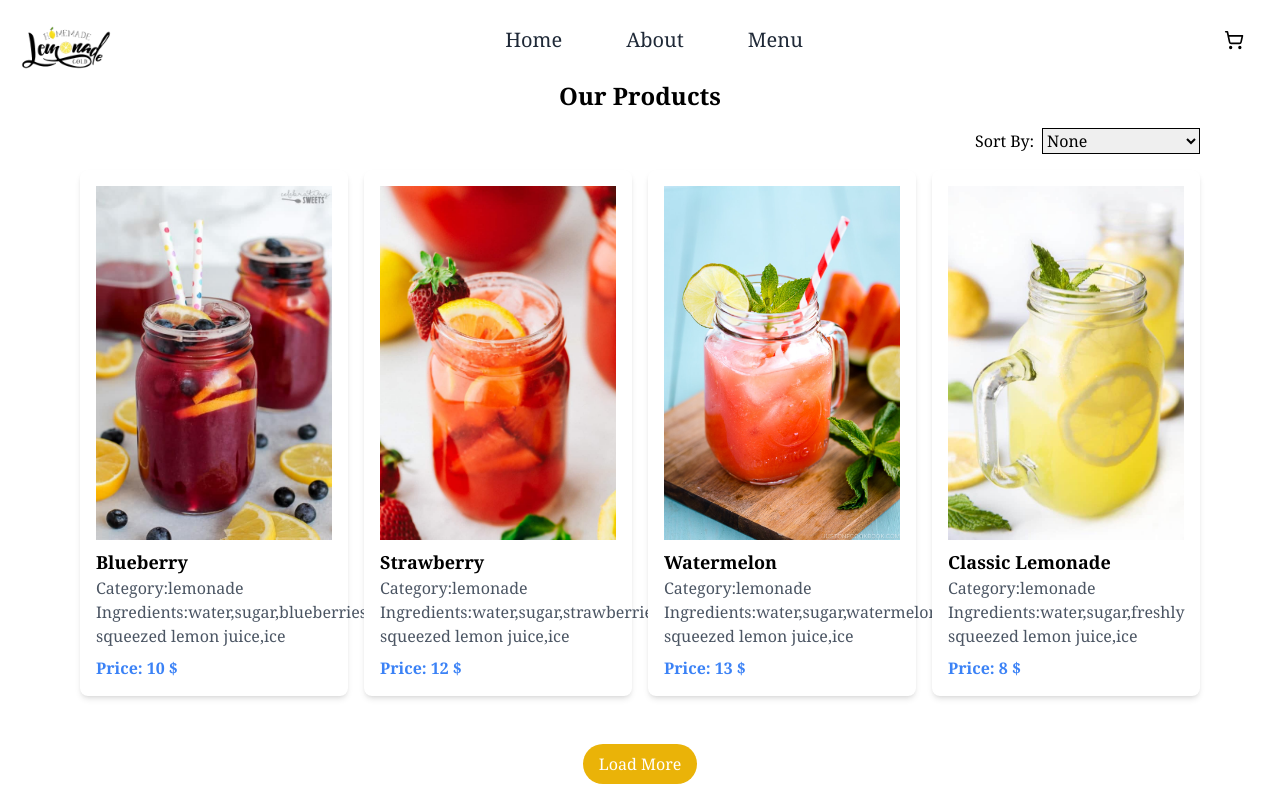
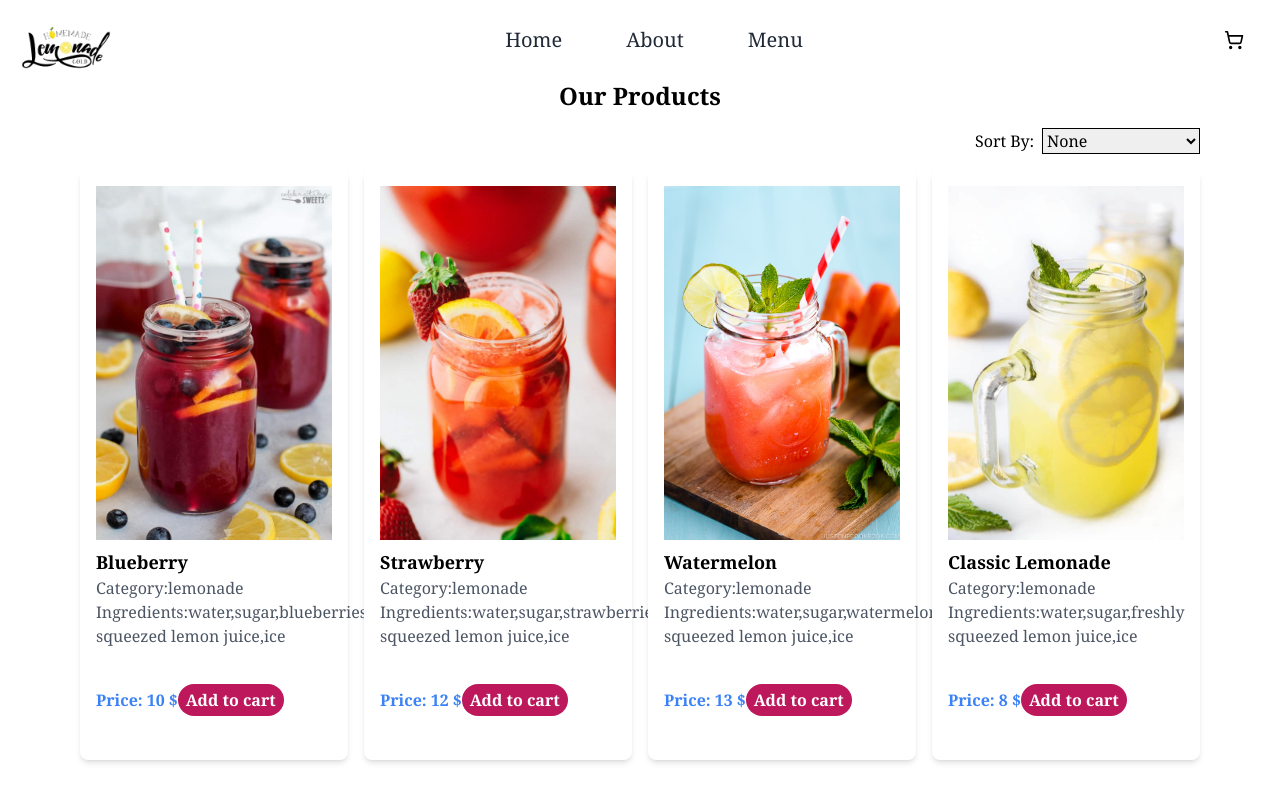
Before and after one commit to martinaaa96/Lemonade_react_app, a React (Vite) app in the folder lemonade-app/: page /catalog in a window 1280 px wide. Shown: the top 800 px of the page. Built offline with nearby package versions, Linux system fonts and the light colour scheme.

Commit message:
add button

```diff
--- a/lemonade-app/src/components/Catalog.jsx
+++ b/lemonade-app/src/components/Catalog.jsx
@@ -1,6 +1,6 @@
 import { useContext } from "react";
 import CatalogItem from "./CatalogItem";
-import { ProductContext } from "../context/ProductContext";
+import { ProductContext } from "../context/ProductContext"
 
 export default function Catalog() {
   const {
@@ -41,9 +41,12 @@ export default function Catalog() {
           </div>
         </div>
         <div className="grid grid-cols-1 sm:grid-cols-2 md:grid-cols-3 lg:grid-cols-4 gap-4 mb-5">
+
           {data.slice(0, showProducts).map((product) => (
             <CatalogItem key={product.id} product={product} />
+
           ))}
+
         </div>
 
         {hideProducts > 0 && (
--- a/lemonade-app/src/components/CatalogItem.jsx
+++ b/lemonade-app/src/components/CatalogItem.jsx
@@ -13,6 +13,9 @@ export default function CatalogItem({ product }) {
       <p className="text-gray-600">Ingredients:{product.ingredients}</p>
       <p className="text-blue-500 font-semibold mt-2">
         Price: {product.price} $
+        <button className="bg-pink-700 hover:text-black duration-500 text-white my-7 py-1 px-2 rounded-full">
+          Add to cart
+        </button>
       </p>
     </div>
   );
```
